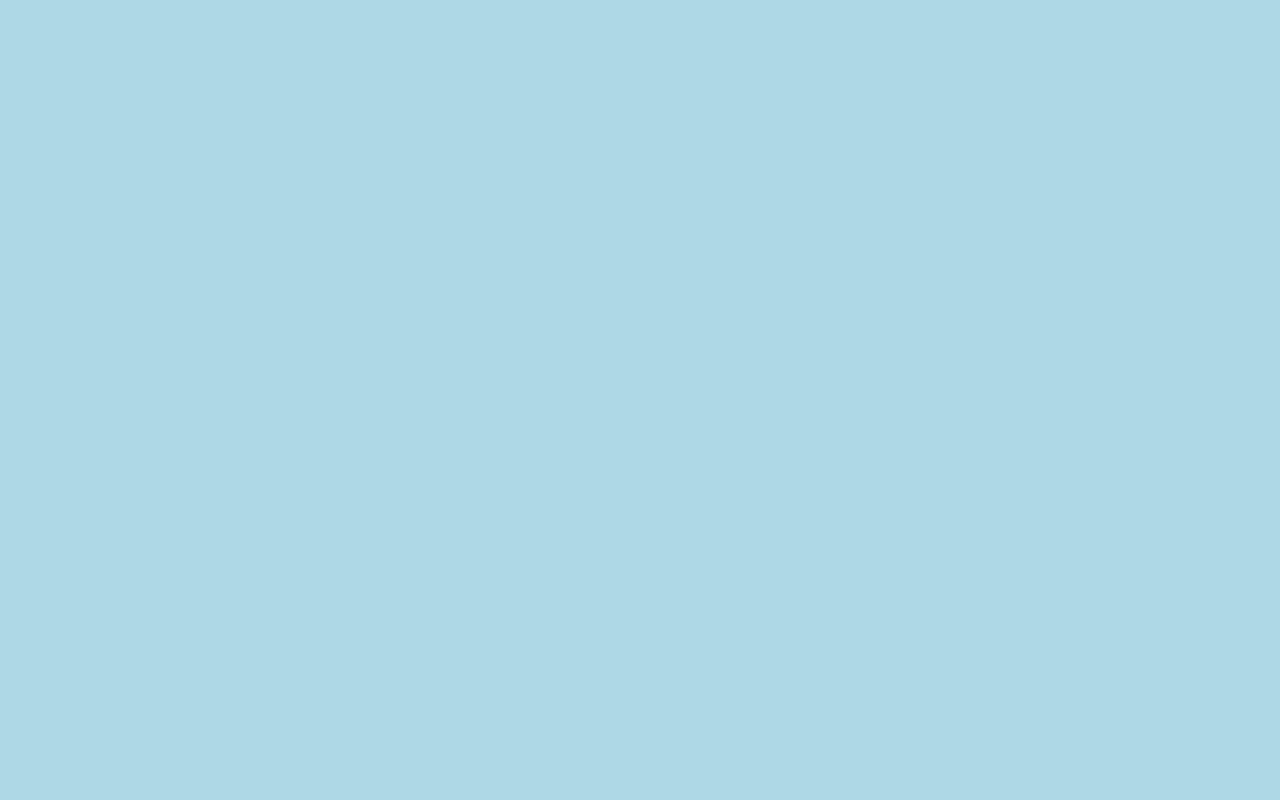
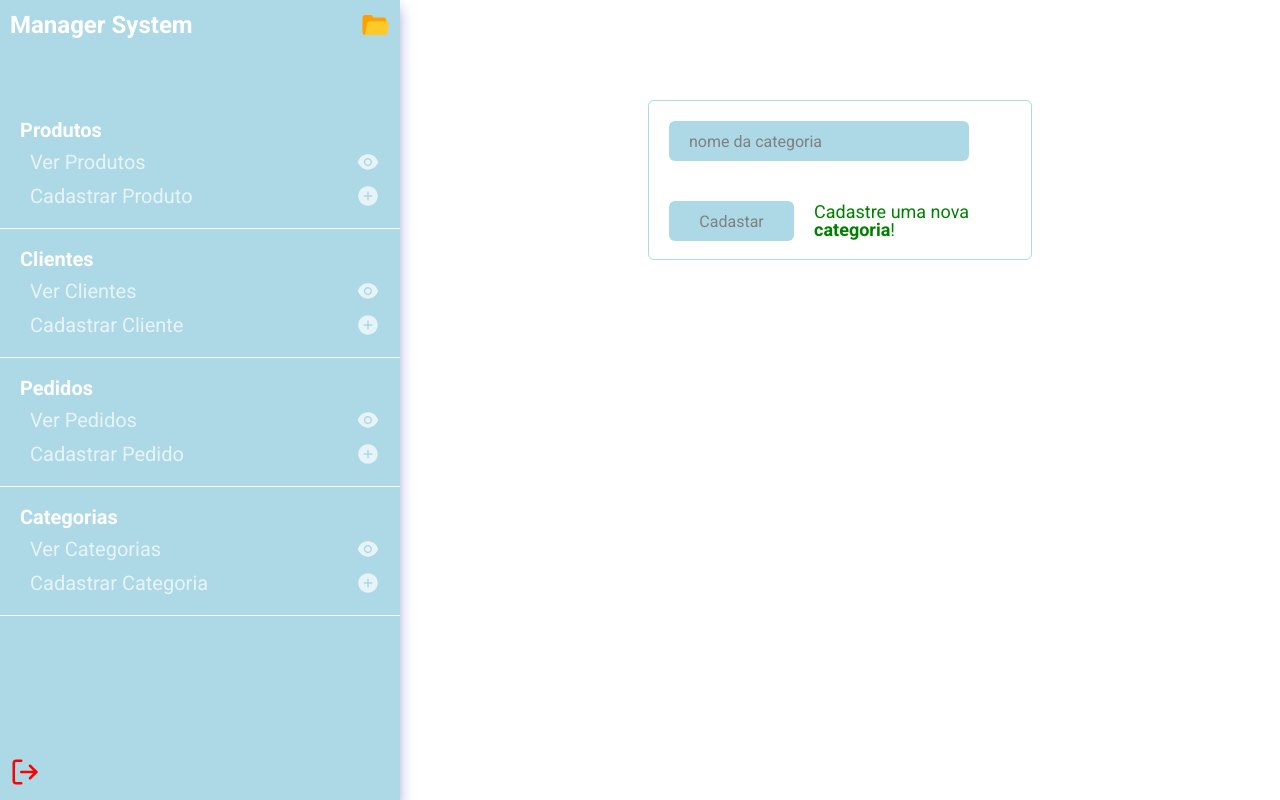
Before and after one commit to guedesclaudio/managersystem, a React (Create React App) app: page /register-category in a window 1280 px wide. Before the commit this address had no page. Built offline with nearby package versions, Linux system fonts and the light colour scheme.

Commit message:
feat : categories layout created

```diff
--- a/src/components/App.js
+++ b/src/components/App.js
@@ -6,6 +6,8 @@ import Products from "../pages/Products"
 import CreateProducts from "../pages/CreateProducts"
 import Clients from "../pages/Clients"
 import CreateClient from "../pages/CreateClient"
+import Categories from "../pages/Categories"
+import CreateCategory from "../pages/CreateCategory"
 
 export default function App() {
 
@@ -20,8 +22,10 @@ export default function App() {
                     <Route path = "/register-product" element = {<CreateProducts/>}/>
                     <Route path = "/see-clients" element = {<Clients/>}/>
                     <Route path = "/register-client" element = {<CreateClient/>}/>
-                    <Route path = "/clients" element = {<Home/>}/>
-                    <Route path = "/orders" element = {<Home/>}/>
+                    <Route path = "/see-orders" element = {<Home/>}/>
+                    <Route path = "/register-orders" element = {<Home/>}/>
+                    <Route path = "/see-categories" element = {<Categories/>}/>
+                    <Route path = "/register-category" element = {<CreateCategory/>}/>
                 </Routes>
             </BrowserRouter>
         </>
--- a/src/data/boxes.js
+++ b/src/data/boxes.js
@@ -2,7 +2,7 @@ const boxes = [
     {name: "Produtos", description: "Crie, consulte, exclua e atualize os seus produtos"},
     {name: "Pedidos", description: "Acompanhe e atualize os seus pedidos"},
     {name: "Clientes", description: "Adicione, consulte, exclua e atualize clientes"},
-    {name: "Manager System", description: ""},
+    {name: "Categorias", description: "Adicione as categorias de seus produtos"},
 ]
 
 export {boxes}
--- a/src/data/topics.js
+++ b/src/data/topics.js
@@ -1,8 +1,8 @@
 const topics = [
     {title: "Produtos", sub: ["Ver Produtos", "Cadastrar Produto"], route: ["see-products", "register-product"], classTopic: "first"},
     {title: "Clientes", sub: ["Ver Clientes", "Cadastrar Cliente"], route: ["see-clients", "register-client"], classTopic: ""},
-    {title: "Pedidos", sub: ["Ver Pedidos", "Cadastrar Pedido"], route: ["see-orders", "register-orders"], classTopic: ""},
-    {title: "Categorias", sub: ["Ver Categorias", "Cadastrar Categoria"], route: ["see-orders", "register-orders"], classTopic: ""}
+    {title: "Pedidos", sub: ["Ver Pedidos", "Cadastrar Pedido"], route: ["see-orders", "register-order"], classTopic: ""},
+    {title: "Categorias", sub: ["Ver Categorias", "Cadastrar Categoria"], route: ["see-categories", "register-category"], classTopic: ""}
 ]
 
 export {topics}
--- /dev/null
+++ b/src/pages/Categories.js
@@ -0,0 +1,84 @@
+import styled from "styled-components"
+import SideBar from "../components/SideBar"
+import BodyStyle from "./style"
+import { Link } from "react-router-dom"
+import { IoAddCircle } from "react-icons/io5"
+
+function Category() {
+
+    return (
+        <CategoryContainer>
+            <Name>Anéis</Name>
+            <Total>Quantidade: <strong>55</strong></Total>
+        </CategoryContainer>
+    )
+}
+
+export default function Categories() {
+
+    return (
+        <Container>
+            <BodyStyle/>
+            <SideBar/>
+            <List>
+                <Link to = {"/register-category"}>
+                    <Registration>
+                        <p>Cadastrar categoria</p>
+                        <IoAddCircle color = "green" size = {20}/>
+                    </Registration>
+                </Link>
+                <Category/>
+                <Category/>
+                <Category/>
+                <Category/>
+            </List>
+        </Container>
+    )
+}
+
+const Container = styled.div`
+    display: flex;
+    justify-content: center;
+    margin-left: 400px;
+`
+const List = styled.div`
+    margin-top: 0px;
+`
+const CategoryContainer = styled.div`
+    width: 500px;
+    border-radius: 6px;
+    background-color: aliceblue;
+    height: 40px;
+    border: 1px solid #ADD8E6;
+    display: flex;
+    justify-content: space-between;
+    align-items: center;
+    margin-bottom: 20px;
+    padding: 10px;
+`
+const Name = styled.p`
+    font-family: 'Roboto', sans-serif;
+    font-size: 20px;
+    color: grey;
+`
+const Total = styled(Name)`
+    font-size: 18px;
+`
+const Registration = styled.div`
+    margin: 60px auto;
+    width: 14vw;
+    display: flex;
+    justify-content: space-between;
+    align-items: center;
+    cursor: pointer;
+
+    && p {
+        font-family: 'Roboto', sans-serif;
+        font-size: 24px;
+        color: grey;
+    }
+
+    && p:hover {
+        filter: brightness(1.5);
+    }
+`
--- /dev/null
+++ b/src/pages/CreateCategory.js
@@ -0,0 +1,121 @@
+import styled from "styled-components"
+import SideBar from "../components/SideBar"
+import BodyStyle from "./style"
+
+export default function CreateCategory() {
+
+    return (
+        <Container>
+            <BodyStyle/>
+            <SideBar/>
+            <CreateContainer>
+                <Box>
+                    <form>
+                        <Inputs>
+                            <input type = "text" placeholder = "nome da categoria"/>
+                        </Inputs>
+                        <Button>
+                            <button type = "submit">Cadastar</button>
+                            <p>Cadastre uma nova <strong>categoria</strong>!</p>
+                        </Button>
+                    </form>
+                </Box>
+            </CreateContainer>
+        </Container>
+    )
+}
+
+const Container = styled.div`
+    display: flex;
+    justify-content: center;
+    margin-left: 400px;
+`
+const Inputs = styled.div`
+
+`
+const CreateContainer = styled.div`
+    width: 100vw;
+    height: 100%;
+    display: flex;
+    justify-content: center;
+    align-items: center;
+`
+const Box = styled.div`
+    width: 30vw;
+    height: 160px;
+    border: 1px solid #ADD8E6;
+    border-radius: 6px;
+    margin-top: 100px;
+    padding: 20px;
+
+
+    && input {
+        width: 300px;
+        height: 40px;
+        margin-right: 20px;
+        margin-bottom: 20px;
+        border-radius: 6px;
+        border: none;
+        background-color: #ADD8E6;
+        padding-left: 10px;
+        font-family: 'Roboto', sans-serif;
+        font-size: 16px;
+        color: grey;
+        outline: none;
+    }
+
+    && input::placeholder {
+        padding-left: 10px;
+        font-family: 'Roboto', sans-serif;
+        font-size: 16px;
+        color: grey;
+    }
+
+    && .description {
+        width: 540px;
+    }
+
+    && select {
+        width: 150px;
+        height: 40px;
+        font-family: 'Roboto', sans-serif;
+        font-size: 16px;
+        color: grey;
+        outline: none;
+        padding-left: 10px;
+        background-color: #ADD8E6;
+        border: none;
+        border-radius: 6px;
+        margin-right: 10px;
+    }
+
+    && button {
+        width: 150px;
+        height: 40px;
+        border-radius: 6px;
+        border: none;
+        background-color: #ADD8E6;
+        font-family: 'Roboto', sans-serif;
+        font-size: 16px;
+        color: grey;
+        cursor: pointer;
+    }
+
+    && button:hover {
+        filter: brightness(0.8);
+    }
+`
+const Button = styled.div`
+    margin-top: 10px;
+    display: flex;
+    justify-content: left;
+    align-items: center;
+    height: 60px;
+
+    && p {
+        font-family: 'Roboto', sans-serif;
+        font-size: 18px;
+        color: green;
+        margin-left: 20px;
+    }
+`
```
